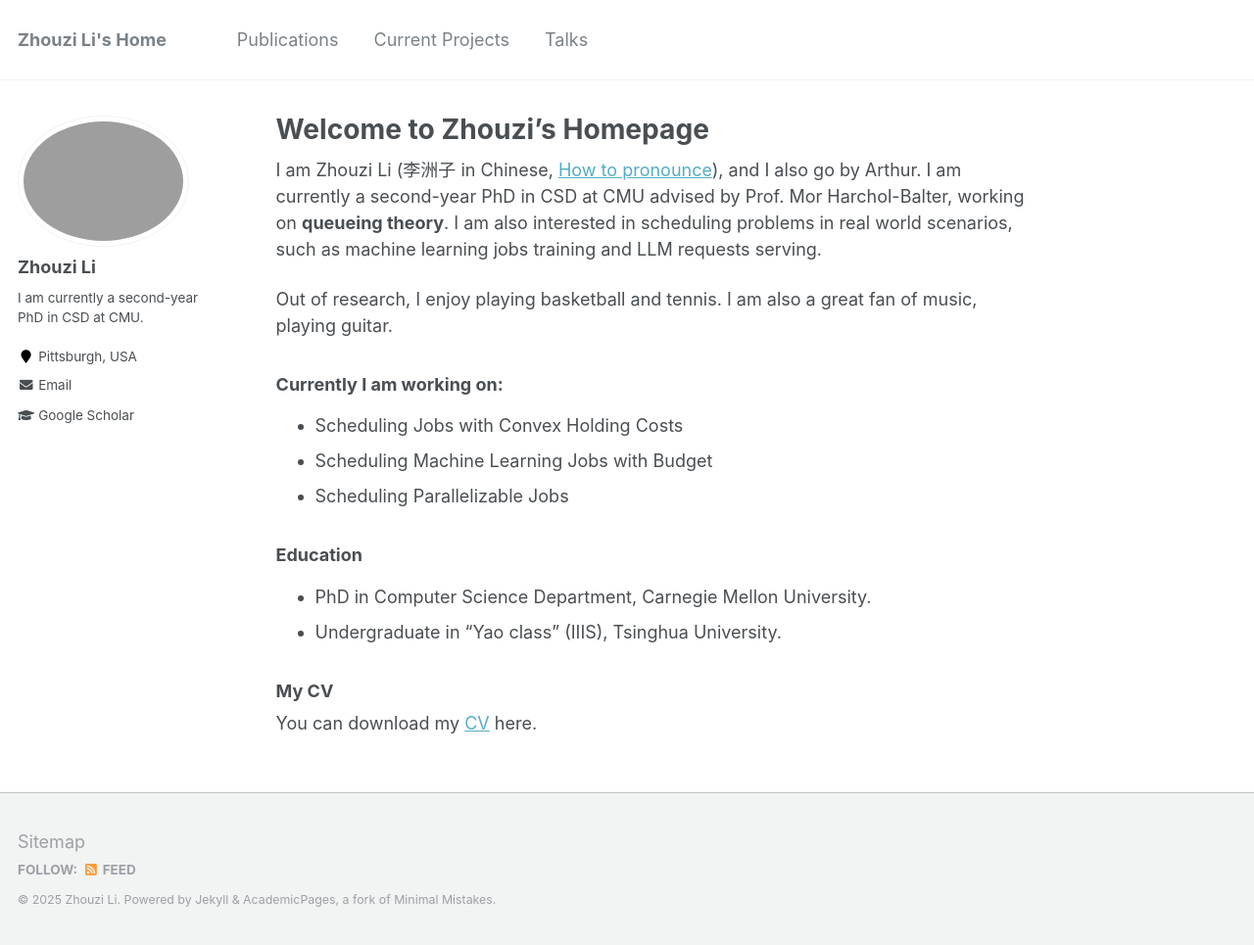
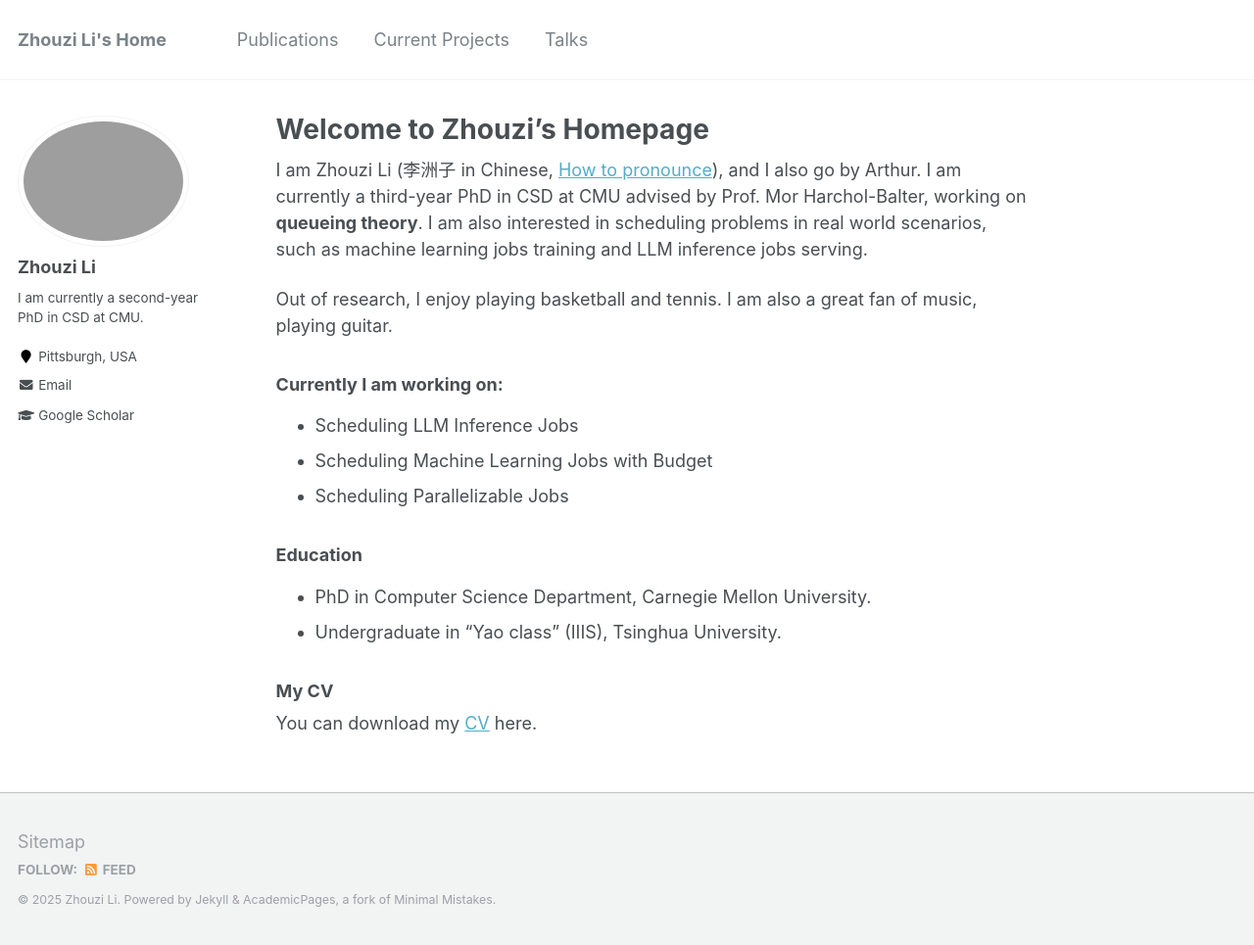
Before and after one commit to Li-Zhouzi/Li-Zhouzi.github.io, a Jekyll site: the page built from _pages/about.md, in a window 1280 px wide and 965 px high. Shown: the whole window at 98% size. Built offline with Jekyll 4.4.1, drawn with Linux system fonts in a browser that asks for light colours; comment, search, counter and statistics services are not loaded.

Commit message:
Updating about and projects

```diff
--- a/_pages/about.md
+++ b/_pages/about.md
@@ -8,13 +8,13 @@ redirect_from:
   - /about.html
 ---
 
-I am Zhouzi Li (李洲子 in Chinese, <a href="https://drive.google.com/file/d/1-PQMSZ0yWY1qNoNEiM1hRIxcN_zmG3My/view?usp=share_link">How to pronounce</a>), and I also go by Arthur. I am currently a second-year PhD in CSD at CMU advised by Prof. Mor Harchol-Balter, working on **queueing theory**. I am also interested in scheduling problems in real world scenarios, such as machine learning jobs training and LLM requests serving.
+I am Zhouzi Li (李洲子 in Chinese, <a href="https://drive.google.com/file/d/1-PQMSZ0yWY1qNoNEiM1hRIxcN_zmG3My/view?usp=share_link">How to pronounce</a>), and I also go by Arthur. I am currently a third-year PhD in CSD at CMU advised by Prof. Mor Harchol-Balter, working on **queueing theory**. I am also interested in scheduling problems in real world scenarios, such as machine learning jobs training and LLM inference jobs serving.
 
 
 Out of research, I enjoy playing basketball and tennis. I am also a great fan of music, playing guitar.
 
 ### Currently I am working on:
-- Scheduling Jobs with Convex Holding Costs
+- Scheduling LLM Inference Jobs
 - Scheduling Machine Learning Jobs with Budget
 - Scheduling Parallelizable Jobs
 
```
Also changed, not shown: _projects/LLM.md (renamed from _projects/sample-project.md, +4 -4 lines), _projects/Parallel.md (added, +29 -0 lines), _publications/LookAhead.md (+2 -2 lines).
